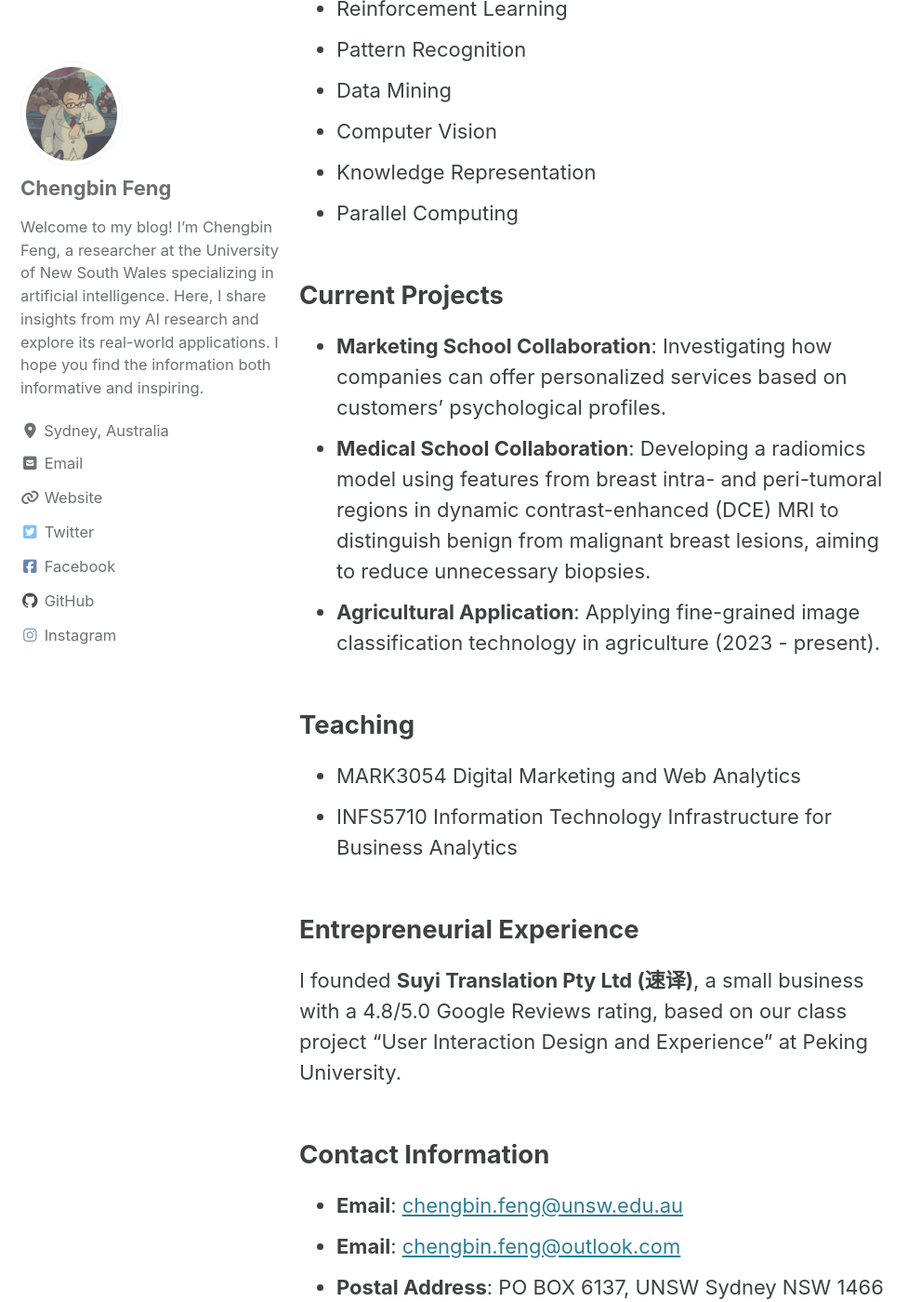
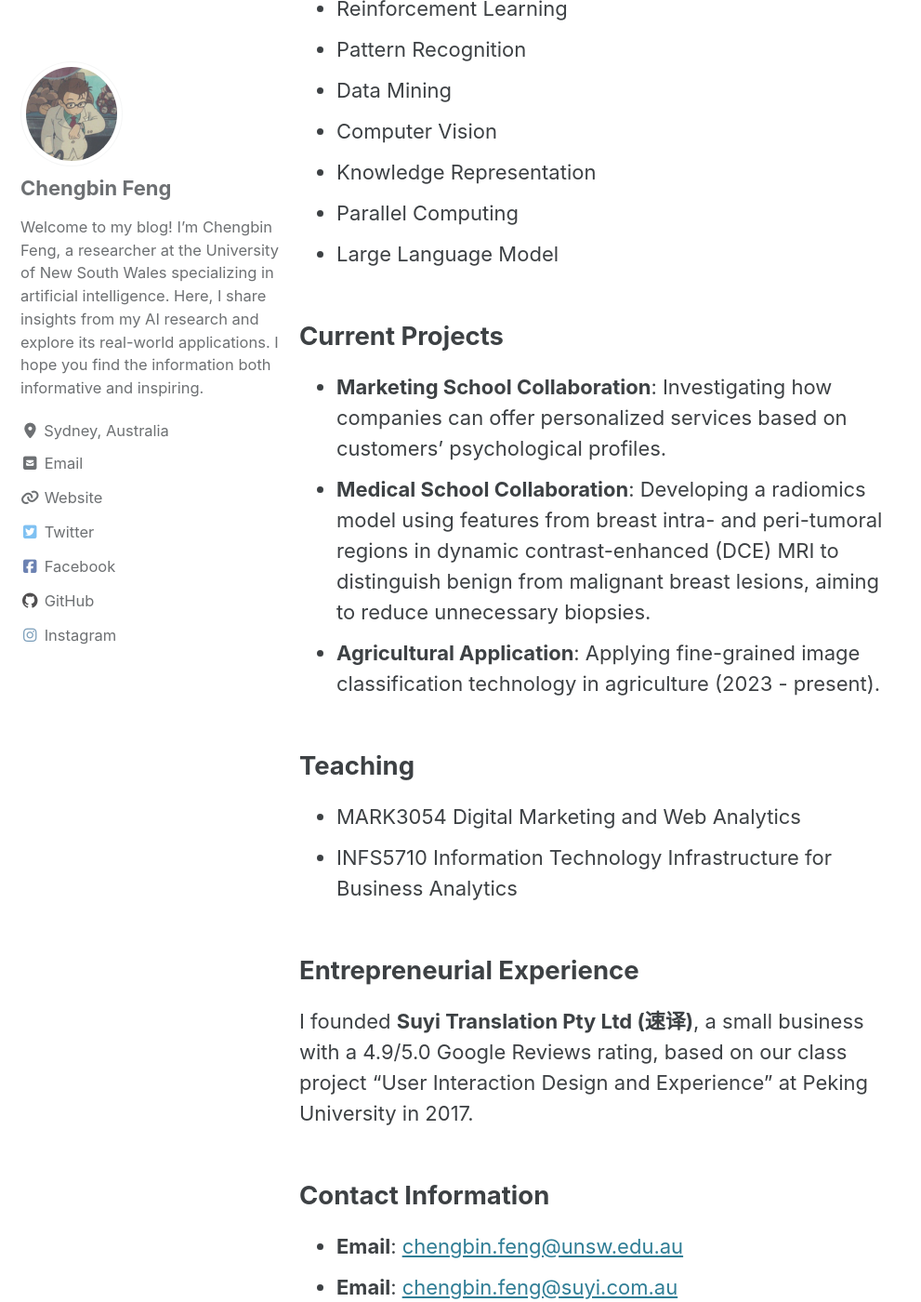
Before and after one commit to kfengc27/kfengc27.github.io, a Jekyll site: the page built from index.md, in a window 1280 px wide and 1400 px high, scrolled down 805 px. Shown: the whole window at 93% size, without its empty margins (0-991 px from the left). Built offline with Jekyll 4.4.1, drawn with Linux system fonts in a browser that asks for light colours; cached includes are drawn as plain includes.

Commit message:
add files

```diff
--- a/index.md
+++ b/index.md
@@ -24,6 +24,7 @@ I have a passion for exploring the world through the lenses of mathematics and c
 - Computer Vision
 - Knowledge Representation
 - Parallel Computing
+- Large Language Model
 
 ## Current Projects
 
@@ -38,12 +39,12 @@ I have a passion for exploring the world through the lenses of mathematics and c
 
 ## Entrepreneurial Experience
 
-I founded **Suyi Translation Pty Ltd (速译)**, a small business with a 4.8/5.0 Google Reviews rating, based on our class project “User Interaction Design and Experience” at Peking University.
+I founded **Suyi Translation Pty Ltd (速译)**, a small business with a 4.9/5.0 Google Reviews rating, based on our class project “User Interaction Design and Experience” at Peking University in 2017.
 
 ## Contact Information
 
 - **Email**: [chengbin.feng@unsw.edu.au](mailto:chengbin.feng@unsw.edu.au)
-- **Email**: [chengbin.feng@outlook.com](mailto:chengbin.feng@outlook.com)
+- **Email**: [chengbin.feng@suyi.com.au](mailto:chengbin.feng@suyi.com.au)
 - **Postal Address**: PO BOX 6137, UNSW Sydney NSW 1466
 - **Office**: Level 3, Quadrangle, UNSW, Sydney 2052, Australia
 - **ORCID**: [0000-0002-4068-4828](https://orcid.org/0000-0002-4068-4828)
```
